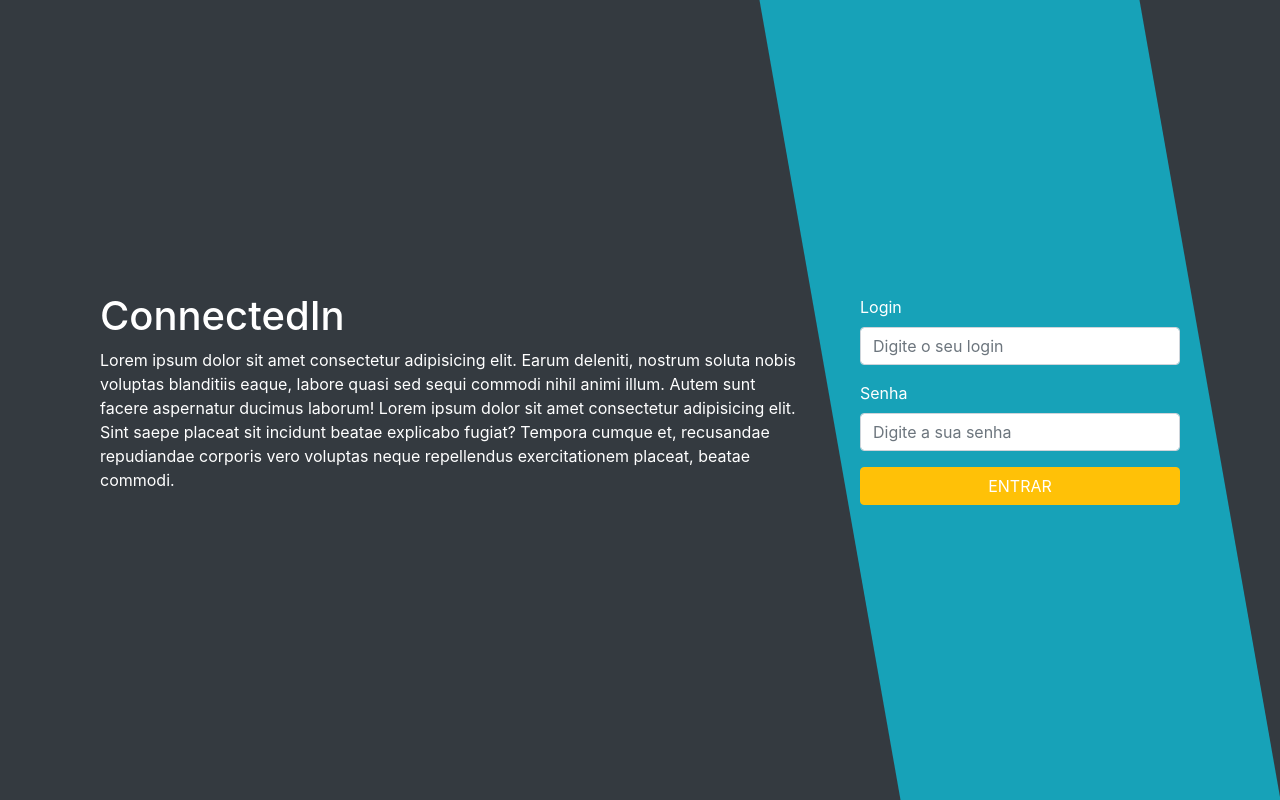
After one commit to PedroHenriqueDevBR/programacao-para-internet, a Django app: template connectedin/perfis/templates/login.html in a window 1280 px wide. The commit adds this page. Run offline with Django 3.2, Linux system fonts and the light colour scheme; the template is opened without the code that fills it, so the values that code supplies are empty; parts of the project's set-up code (start-up, migrations or seed data) failed here and were passed over; some libraries are stand-ins or nearby versions.

Commit message:
Pagina de login criada

```diff
--- a/connectedin/connectedin/urls.py
+++ b/connectedin/connectedin/urls.py
@@ -1,18 +1,3 @@
-"""connectedin URL Configuration
-
-The `urlpatterns` list routes URLs to views. For more information please see:
-    https://docs.djangoproject.com/en/2.0/topics/http/urls/
-Examples:
-Function views
-    1. Add an import:  from my_app import views
-    2. Add a URL to urlpatterns:  path('', views.home, name='home')
-Class-based views
-    1. Add an import:  from other_app.views import Home
-    2. Add a URL to urlpatterns:  path('', Home.as_view(), name='home')
-Including another URLconf
-    1. Import the include() function: from django.urls import include, path
-    2. Add a URL to urlpatterns:  path('blog/', include('blog.urls'))
-"""
 from django.contrib import admin
 from django.urls import path
 from perfis import views
@@ -20,6 +5,7 @@ from perfis import views
 urlpatterns = [
     path('admin/', admin.site.urls),
     path('', views.index,name='index'),
+    path('login/', views.login,name='login'),
     path('perfil/<int:perfil_id>', views.exibir_perfil, name='exibir'),
     path('perfil/<int:perfil_id>/convidar',views.convidar, name='convidar'),
     path('perfil/<int:convite_id>/aceitar',views.aceitar, name='aceitar'),
--- a/connectedin/perfis/static/css/estilo.css
+++ b/connectedin/perfis/static/css/estilo.css
@@ -4,3 +4,35 @@
     justify-content: space-around;
     align-items: center;
 }
+/*
+ * Página de login
+*/
+.login-page {
+    width: 100%;
+    height: 100%;
+    overflow: hidden;
+}
+.container-login {
+    height: 100vh;
+    display: flex;
+    flex-direction: column;
+    justify-content: center;
+    align-items: center;
+    transform: skew(10deg);
+}
+.container-login form {
+    width: 100%;
+    transform: skew(-10deg);
+}
+.container-login input {
+    width: 100%;
+}
+.center-center {
+    display: flex;
+    flex-direction: column;
+    justify-content: center;
+    align-items: center;
+}
+.full-w {
+    width: 100%;
+}
--- /dev/null
+++ b/connectedin/perfis/templates/login.html
@@ -0,0 +1,52 @@
+{% load static %}
+<!DOCTYPE html>
+<html lang="en">
+
+<head>
+    <meta charset="UTF-8">
+    <meta name="viewport" content="width=device-width, initial-scale=1.0">
+    <meta http-equiv="X-UA-Compatible" content="ie=edge">
+    <link rel="stylesheet" href="https://stackpath.bootstrapcdn.com/bootstrap/4.1.3/css/bootstrap.min.css"
+        integrity="sha384-MCw98/SFnGE8fJT3GXwEOngsV7Zt27NXFoaoApmYm81iuXoPkFOJwJ8ERdknLPMO" crossorigin="anonymous">
+
+    <link rel="stylesheet" href="{% static '/css/estilo.css' %}">
+    <title>Connectedin - Login</title>
+</head>
+
+<body class="container bg-dark login-page">
+
+    <main class="row">
+        <section class="col col-sm-12 col-md-8 text-white center-center descricao-login">
+            <div class="container">
+                <h1>ConnectedIn</h1>
+                <p>
+                    Lorem ipsum dolor sit amet consectetur adipisicing elit. Earum deleniti, nostrum soluta nobis
+                    voluptas blanditiis eaque, labore quasi sed sequi commodi nihil animi illum. Autem sunt facere
+                    aspernatur ducimus laborum! Lorem ipsum dolor sit amet consectetur adipisicing elit. Sint saepe
+                    placeat sit incidunt beatae explicabo fugiat? Tempora cumque et, recusandae repudiandae corporis
+                    vero voluptas neque repellendus exercitationem placeat, beatae commodi.
+                </p>
+            </div>
+        </section>
+        <aside class="col col-sm-12 col-md-4 container-login bg-info text-white">
+            <div class="container">
+                <form method="POST">
+                    {% csrf_token %}
+                    <div class="form-group">
+                        <label for="login">Login</label>
+                        <input class="form-control" type="text" name="login" id="login" placeholder="Digite o seu login">
+                    </div>
+                    <div class="form-group mt-0">
+                        <label for="senha">Senha</label>
+                        <input class="form-control" type="password" name="senha" id="senha" placeholder="Digite a sua senha">
+                    </div>
+                    <button class="btn btn-warning text-white full-w" type="submit">ENTRAR</button><br>
+                </form>
+            </div>
+        </aside>
+    </main>
+
+
+</body>
+
+</html>
```
Also changed, not shown: connectedin/perfis/views.py (+23 -7 lines).
